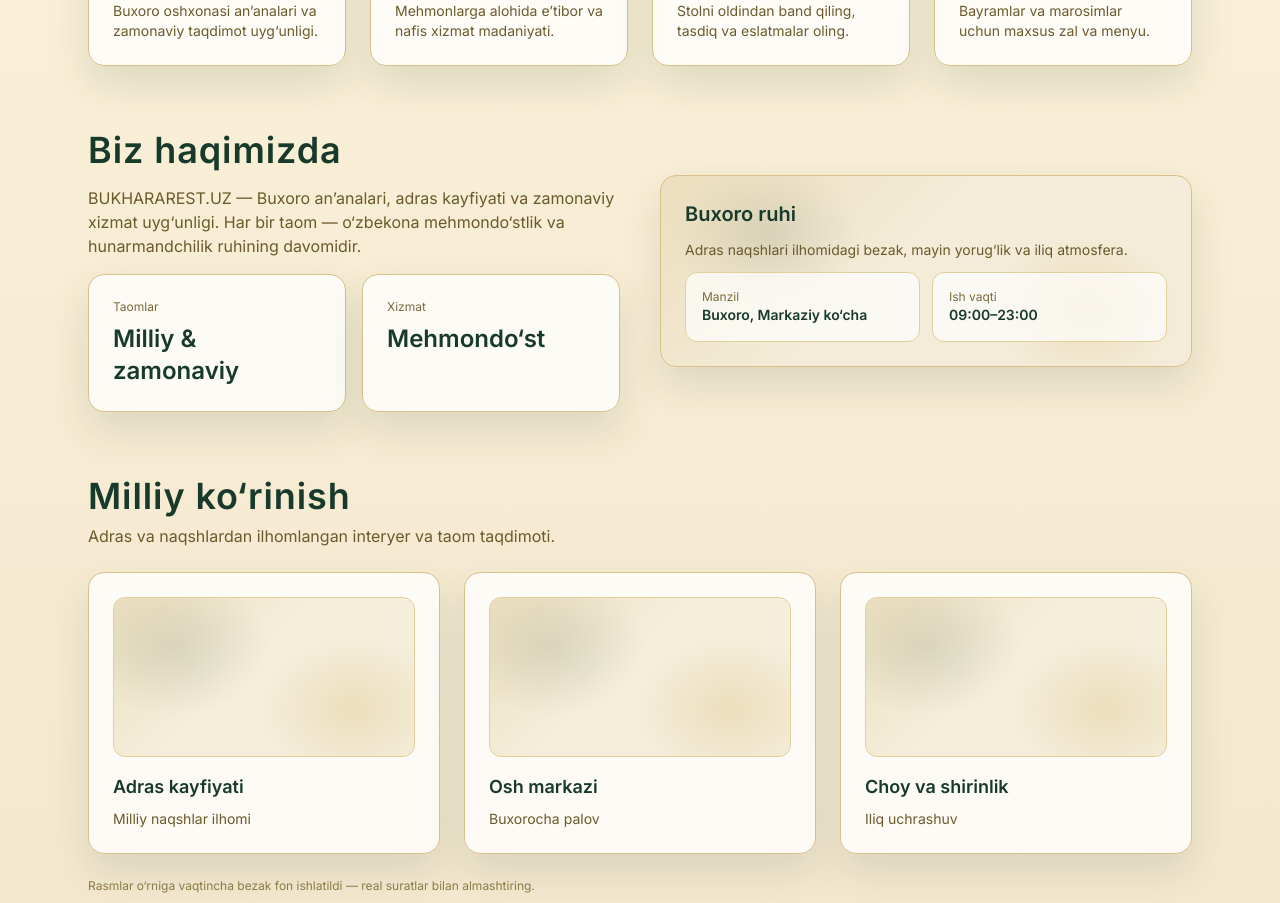
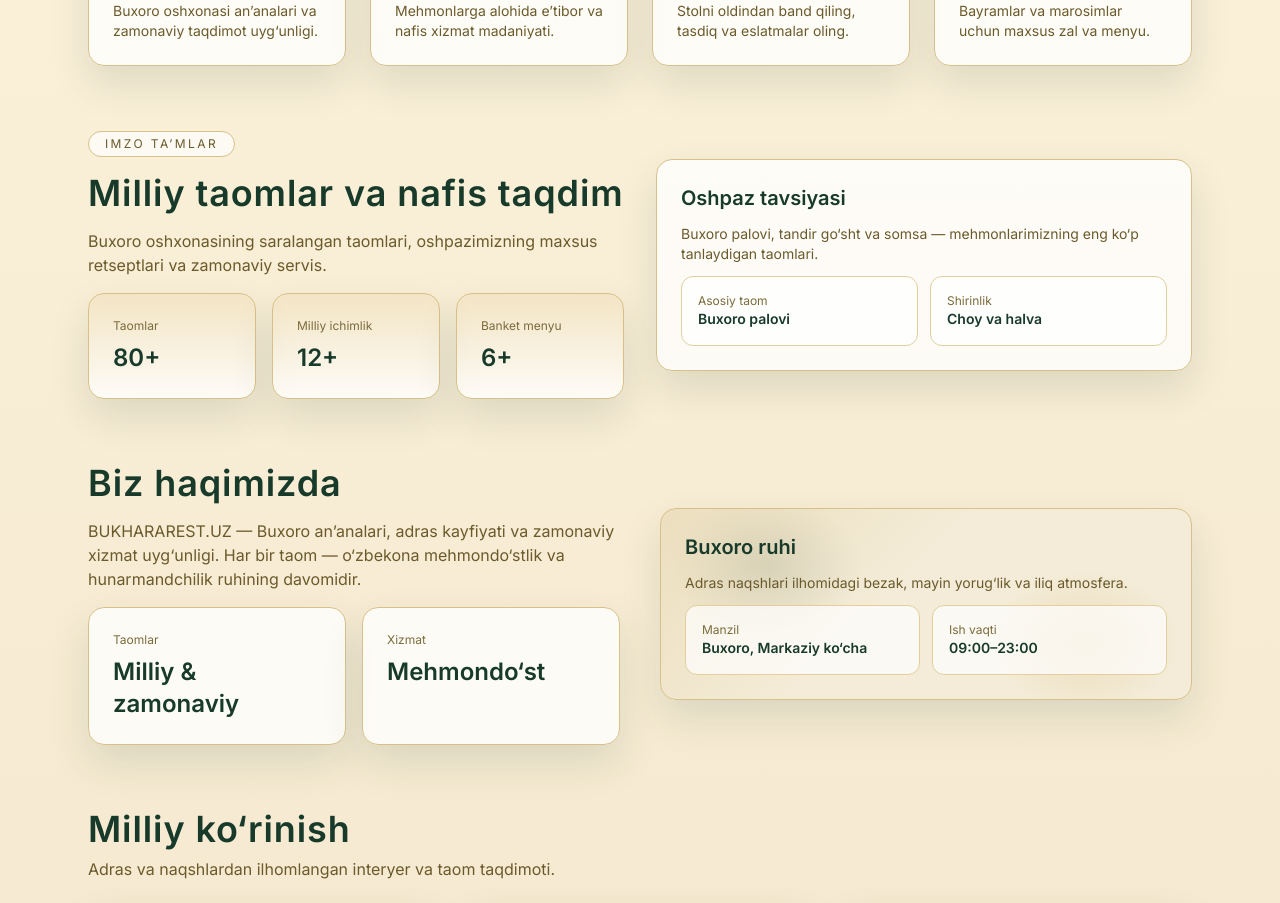
Before and after one commit to khojiyev225/bukhararestuz, a Next.js app in the folder apps/web/: page / in a window 1280 px wide. Shown: the part 980-1883 px from the top of the page. Built offline with nearby package versions, Linux system fonts and the light colour scheme.

Commit message:
Add signature section for premium national template

```diff
--- a/apps/web/app/page.tsx
+++ b/apps/web/app/page.tsx
@@ -3,12 +3,14 @@ import ContactSection from '../components/ContactSection';
 import FeatureGrid from '../components/FeatureGrid';
 import GallerySection from '../components/GallerySection';
 import Hero from '../components/Hero';
+import SignatureSection from '../components/SignatureSection';
 
 export default function HomePage() {
   return (
     <main className="space-y-16">
       <Hero />
       <FeatureGrid />
+      <SignatureSection />
       <AboutSection />
       <GallerySection />
       <ContactSection />
--- /dev/null
+++ b/apps/web/components/SignatureSection.tsx
@@ -0,0 +1,44 @@
+export default function SignatureSection() {
+  return (
+    <section className="section grid lg:grid-cols-2 gap-8 items-center">
+      <div className="space-y-4">
+        <span className="badge">IMZO TA’MLAR</span>
+        <h2 className="section-title">Milliy taomlar va nafis taqdim</h2>
+        <p className="section-subtitle">
+          Buxoro oshxonasining saralangan taomlari, oshpazimizning maxsus
+          retseptlari va zamonaviy servis.
+        </p>
+        <div className="grid sm:grid-cols-3 gap-4">
+          {[
+            { label: 'Taomlar', value: '80+' },
+            { label: 'Milliy ichimlik', value: '12+' },
+            { label: 'Banket menyu', value: '6+' }
+          ].map((item) => (
+            <div key={item.label} className="stat-card">
+              <p className="text-xs text-[#7a6b3b]">{item.label}</p>
+              <p className="text-2xl font-semibold text-[#173a2a] mt-2">{item.value}</p>
+            </div>
+          ))}
+        </div>
+      </div>
+      <div className="card">
+        <div className="space-y-3">
+          <h3 className="text-xl font-semibold text-[#173a2a]">Oshpaz tavsiyasi</h3>
+          <p className="text-sm text-[#6b5a2b]">
+            Buxoro palovi, tandir go‘sht va somsa — mehmonlarimizning eng ko‘p tanlaydigan taomlari.
+          </p>
+          <div className="grid sm:grid-cols-2 gap-3">
+            <div className="rounded-xl border border-[#e2cf9b] bg-white/70 p-4">
+              <p className="text-xs text-[#7a6b3b]">Asosiy taom</p>
+              <p className="text-sm font-semibold text-[#173a2a]">Buxoro palovi</p>
+            </div>
+            <div className="rounded-xl border border-[#e2cf9b] bg-white/70 p-4">
+              <p className="text-xs text-[#7a6b3b]">Shirinlik</p>
+              <p className="text-sm font-semibold text-[#173a2a]">Choy va halva</p>
+            </div>
+          </div>
+        </div>
+      </div>
+    </section>
+  );
+}
```
